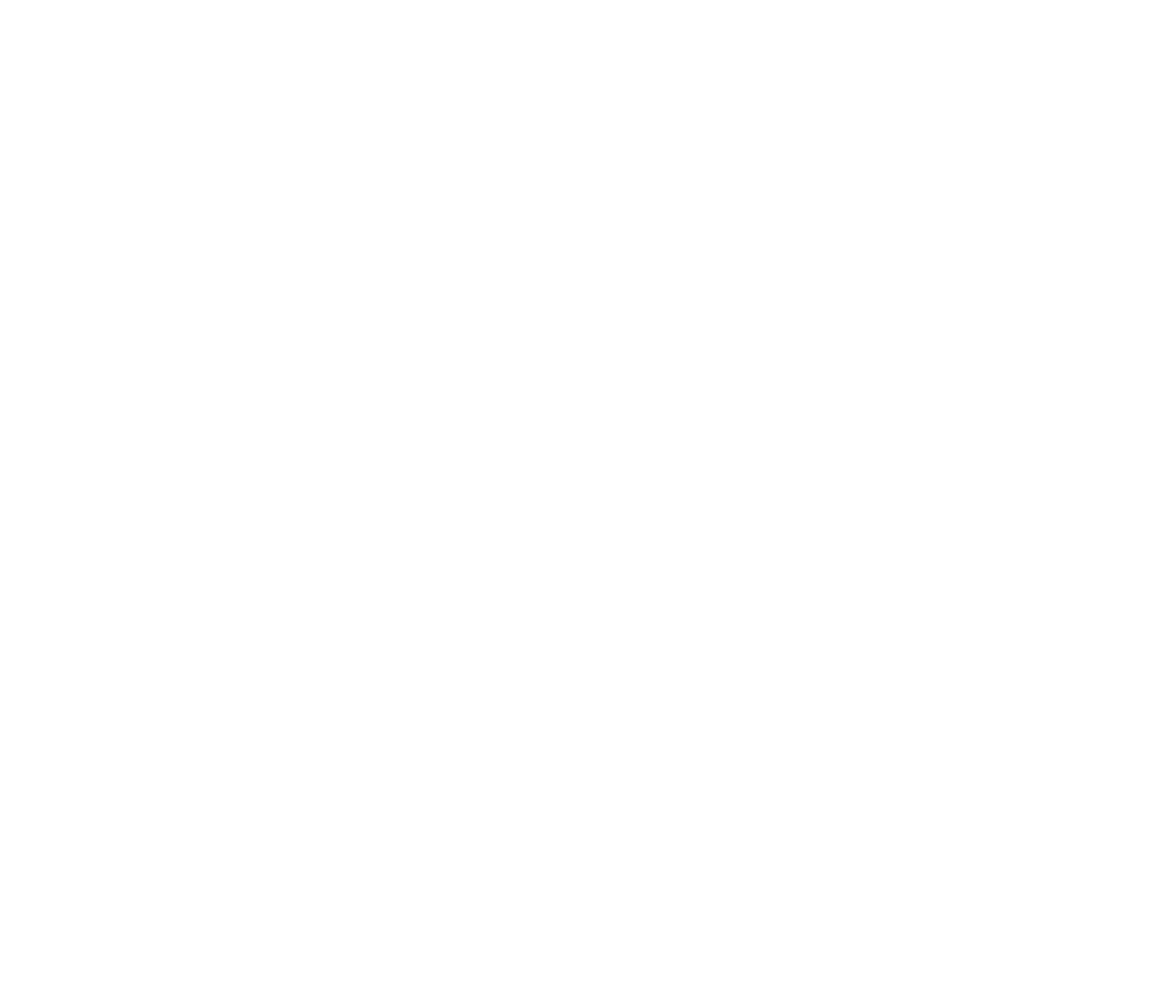
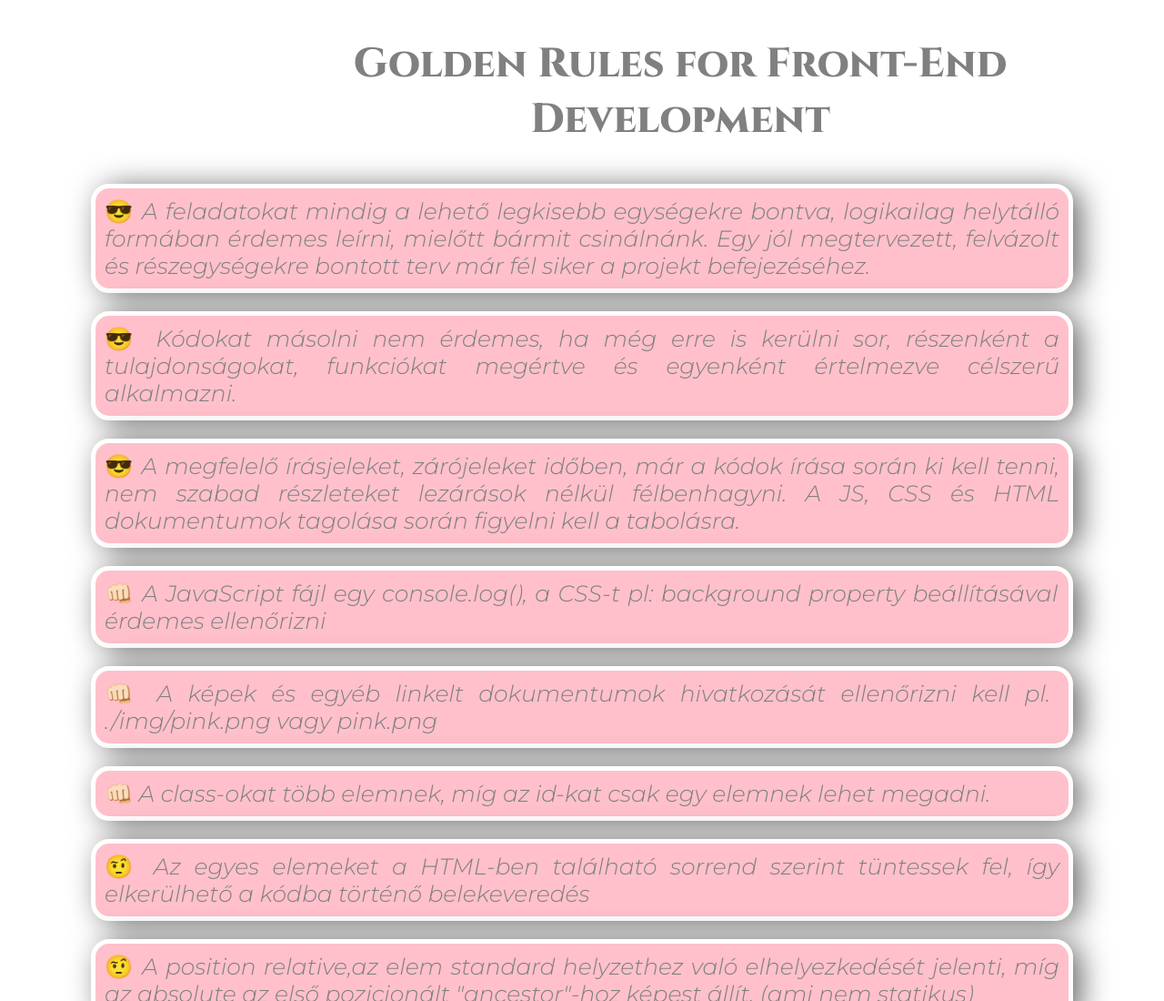
Before and after one commit to zsofiaaszabo/stone_book, a plain HTML site: page index.html in a window 1280 px wide. Shown: the top 1100 px of the page at 91% size. Before the commit the page ends 800 px from the top, so only its background shows below. Drawn offline with Linux system fonts and the light colour scheme.

Commit message:
add files

```diff
--- a/index.html
+++ b/index.html
@@ -1,13 +1,19 @@
 <!DOCTYPE html>
 <html lang="en">
+
 <head>
     <meta charset="UTF-8">
     <meta name="viewport" content="width=device-width, initial-scale=1.0">
+    <link href="https://fonts.googleapis.com/css2?family=Montserrat:ital,wght@1,300&display=swap" rel="stylesheet">
+    <link href="https://fonts.googleapis.com/css2?family=Cinzel:wght@400;800&display=swap" rel="stylesheet">
+
     <link rel="stylesheet" href="style.css">
     <script src=main.js></script>
     <title>Document</title>
 </head>
+
 <body>
+    <div id="root"></div>
+</body>
 
-</body>
 </html>
--- a/main.js
+++ b/main.js
@@ -1,21 +1,177 @@
-function _load(){
+function _load() {
 
-/*A feladatokat mindig a lehető legkisebb egységekre bontva, logikailag helytálló formában érdemes leírni, mielőtt bármit csinálnánk.
-Egy jól megtervezett, felvázolt és részegységekre bontott terv már fél siker a projekt befejezéséhez.*/
+  /*A feladatokat mindig a lehető legkisebb egységekre bontva, logikailag helytálló formában érdemes leírni, mielőtt bármit csinálnánk.
+  Egy jól megtervezett, felvázolt és részegységekre bontott terv már fél siker a projekt befejezéséhez.*/
 
-/*Kódokat másolni nem érdemes, ha még erre is kerülni sor, részenként a tulajdonságokat, funkciókat megértve és egyenként értelmezve célszerű alkalmazni.
-Hiszen abban az esetben, ha nem értjük az általunk alkalmazottakat, a végső projektben akadályokba és ellentmondásokba ütközhetünk*/
+  /*Kódokat másolni nem érdemes, ha még erre is kerülni sor, részenként a tulajdonságokat, funkciókat megértve és egyenként értelmezve célszerű alkalmazni.*/
 
-/*A megfelelő írásjeleket, zárójeleket időben, már a kódok írása során ki kell tenni, nem szabad részleteket lezárások nélkül félbenhagyni. A JavasScript, CSS és HTML
-dokumentumok tagolása során figyelni kell a tagolásra, minél átláthatóbbá kell tenni, mind magunk, mind  harmadikfél számára. Nagy valószínűséggel, ha más nem érti mit írtunk
-mi sem fogjuk érteni, ha később ismét elővesszük a kódunkat*/
+  /*A megfelelő írásjeleket, zárójeleket időben, már a kódok írása során ki kell tenni, nem szabad részleteket lezárások nélkül félbenhagyni. A JS, CSS és HTML
+  dokumentumok tagolása során figyelni kell a tabolásra*/
+
+
+  //Kommentek példákkal
+
+  //HTML
+  //1. A JavaScript fájl  egy console.log(), a CSS-t pl: background property beállításával érdemes ellenőrizni
+  //2. A képek és egyéb linkelt dokumentumok hivatkozását ellenőrizni kell pl. ./img/pink.png vagy  pink.png
+  //3. A class-okat több elemnek, míg az id-kat csak egy elemnek lehet megadni.
+
+  //JS
+  //1. A többsoros beillesztendő elemeknél `` használata szükséges, nem pedig ''.
+  //2. Egy függvényt nemcsak deklarálni szükséges, hanem meg is kell hívni.
+  //3. A getElementBy.. helyett a querySelector() vagy querySelectorAllt ()[], érdemes használni.
+
+
+  //CSS és SCSS
+  //1. egyes elemeket a HTML-ben található sorrend szerint tüntessek fel, így elkerülhető a kódba történő belekeveredés
+  //2. position relative,az elem standard helyzethez való elhelyezkedését jelenti, míg az absolute az első  pozicionált "ancestor"-hoz képest állít. (ami nem statikus)
+  //3. az Animation-t keyframeben határozom meg, majd pedig az aimálni kívánt elemnél tudom "meghívni" (animation-name:) pl: @keyframes move {from {top:20px;} to {top: 50px;}}, button {animation-name: move;}
+
+
+  let rootE = document.getElementById("root");
+
+  let notes = [];
+  //Első 3.
+  notes.push({
+    tag: "div",
+    content: `
+    😎 A feladatokat mindig a lehető legkisebb egységekre bontva, logikailag helytálló formában érdemes leírni, mielőtt bármit csinálnánk.
+    Egy jól megtervezett, felvázolt és részegységekre bontott terv már fél siker a projekt befejezéséhez.
+    `,
+  });
+
+  notes.push({
+    tag: "div",
+    content: `
+    😎 Kódokat másolni nem érdemes, ha még erre is kerülni sor, részenként a tulajdonságokat, funkciókat megértve és egyenként értelmezve célszerű alkalmazni.
+    `,
+  });
+
+  notes.push({
+    tag: "div",
+    content: `
+    😎 A megfelelő írásjeleket, zárójeleket időben, már a kódok írása során ki kell tenni, nem szabad részleteket lezárások nélkül félbenhagyni. A JS, CSS és HTML
+    dokumentumok tagolása során figyelni kell a tabolásra.
+    `,
+  });
+
+  //3 HTML "szabály"
+
+  notes.push({
+    tag: "div",
+    content: `
+    👊🏻 A JavaScript fájl  egy console.log(), a CSS-t pl: background property beállításával érdemes ellenőrizni
+    `,
+  });
+
+  notes.push({
+    tag: "div",
+    content: `
+    👊🏻 A képek és egyéb linkelt dokumentumok hivatkozását ellenőrizni kell pl. ./img/pink.png vagy  pink.png
+    `,
+  });
+
+  notes.push({
+    tag: "div",
+    content: `
+    👊🏻 A class-okat több elemnek, míg az id-kat csak egy elemnek lehet megadni.
+    `,
+  });
+
+  //3 CSS szabály
+
+  notes.push({
+    tag: "div",
+    content: `
+    🤨 Az egyes elemeket a HTML-ben található sorrend szerint tüntessek fel, így elkerülhető a kódba történő belekeveredés
+  `,
+  });
+
+  notes.push({
+    tag: "div",
+    content: `
+    🤨 A position relative,az elem standard helyzethez való elhelyezkedését jelenti, míg az absolute az első  pozicionált "ancestor"-hoz képest állít. (ami nem statikus)
+  `,
+  });
+
+  notes.push({
+    tag: "div",
+    content: `
+    🤨 az Animation-t keyframeben határozom meg, majd pedig az aimálni kívánt elemnél tudom "meghívni" (animation-name:) pl: @keyframes move {from {top:20px;} to {top: 50px;}}, button {animation-name: move;}
+  `,
+  });
 
 
 
 
 
+  //3 JavaScript
+
+  notes.push({
+    tag: "code",
+    content: `
+    🌸 A scriptünket mindig úgy kezdjük, hogy létrehozzuk a load esemény hatására meghívandó függvényt.
+    Majd a load esemény hatására meghívjuk.
+
+    function _load() {
+      //console.log(mukodik);
+    }
+
+    window.addEventListener("load", _load);
+    `,
+  });
+
+  notes.push({
+    tag: "div",
+    content: `
+    🌸 Egy függvényt nemcsak deklarálni szükséges, hanem meg is kell hívni.
+    `,
+  });
+
+  notes.push({
+    tag: "div",
+    content: `
+    🌸A getElementBy.. helyett a querySelector() vagy querySelectorAllt ()[], érdemes használni.
+    `,
+  });
+
+
+  //console.log(notes);
+
+  rootE.insertAdjacentHTML('afterbegin', `
+  <div><h1>Golden Rules for Front-End Development</h1></div>
+  `);
+
+
+  for (note of notes) {
+    //console.log(myObject.tag);
+    //root id elemhez, olyan tag passzítása, elementet, aminek a tagje
+
+    rootE.insertAdjacentHTML("beforeend", `
+         <${note.tag} class="lines"> ${note.content}</${note.tag}>
+    `);
+
+  }
+
+}
+window.addEventListener("load", _load);
 
 
 
-}
-window.addEventListener("load", _load);
+/*document.addEventListener('DOMContentLoaded', (event) => {
+  document.querySelectorAll('pre code').forEach((block) => {
+    hljs.highlightBlock(block);
+  });
+});
+document.addEventListener('DOMContentLoaded', (event) => {
+  document.querySelectorAll('code').forEach((block) => {
+    hljs.highlightBlock(block);
+  });
+});
+____________________
+hljs.highlightBlock(block);*/
+
+/*<link rel="stylesheet"
+      href="//cdnjs.cloudflare.com/ajax/libs/highlight.js/10.4.1/styles/default.min.css">
+<script src="//cdnjs.cloudflare.com/ajax/libs/highlight.js/10.4.1/highlight.min.js"></script>
+*/
--- a/style.css
+++ b/style.css
@@ -0,0 +1,54 @@
+*,
+*::before,
+*::after{
+  padding: 0;
+  margin: 0;
+  box-sizing: border-box;
+}
+
+@keyframes slideIn {
+    from {margin-let: 0%;
+        color:pink;}
+    to {margin-left: 20%;
+        color: grey;}
+  }
+
+h1 {
+    text-align: center;
+    margin: 40px;
+    font-size: 45px;
+    font-family: 'Cinzel', serif;
+    font-weight: 700;
+   /* font-family: 'Anton', sans-serif;*/
+    animation-name: slideIn;
+    animation-duration: 4s;
+    animation-iteration-count: 1;
+    animation-fill-mode: forwards;
+}
+
+@keyframes example {
+    from {margin-bottom: 100%;
+        color:white ;}
+    to {margin-top: 0%;
+        margin: 0 100px 20px;
+        color: grey;
+
+        }
+}
+
+.lines {
+    font-family: 'Montserrat', sans-serif;
+    text-align: justify;
+    font-size: 25px;
+    padding: 10px;
+    /*margin: 20px 30px 0px;*/
+    display: block;
+    background: pink;
+    border: 5px solid white;
+    border-radius: 20px;
+    box-shadow: 9px 3px 34px -2px rgba(0,0,0,0.64);
+    animation-name: example;
+    animation-duration: 4s;
+    animation-fill-mode: forwards;
+
+}
```
